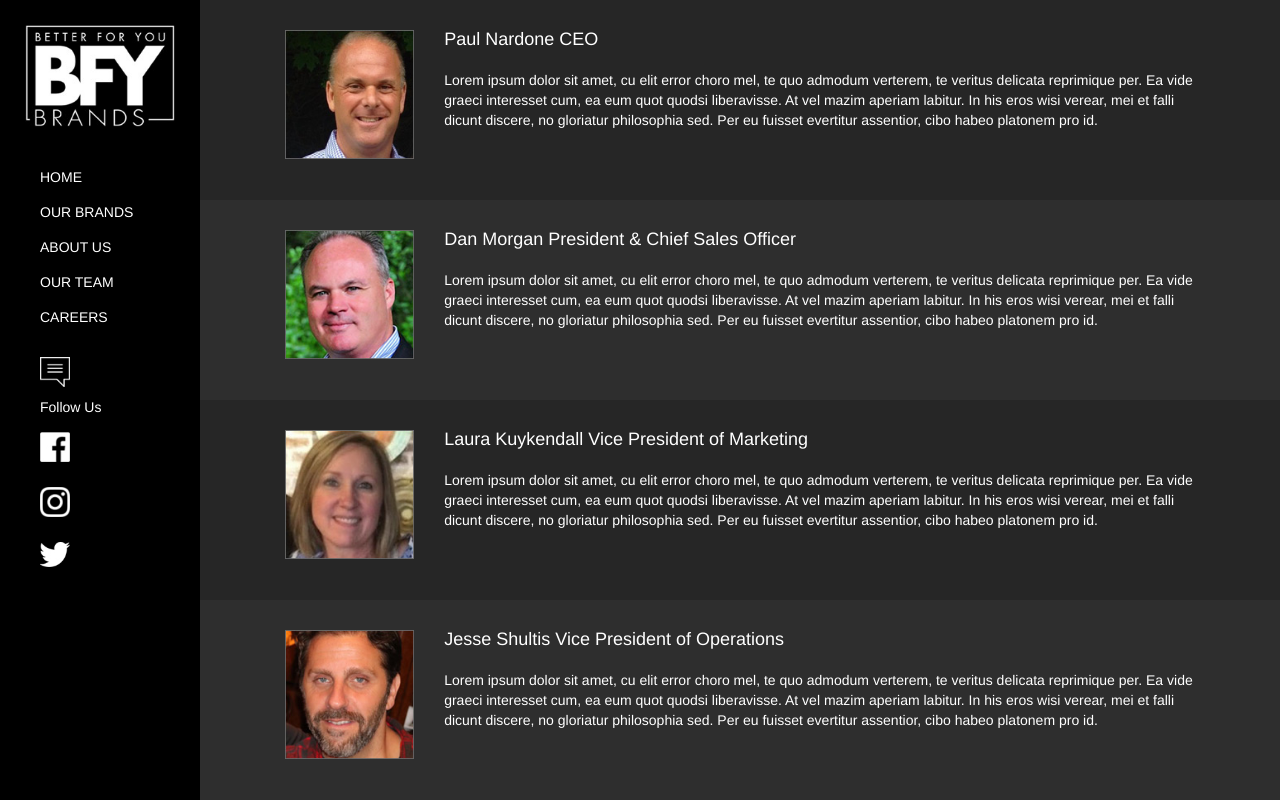
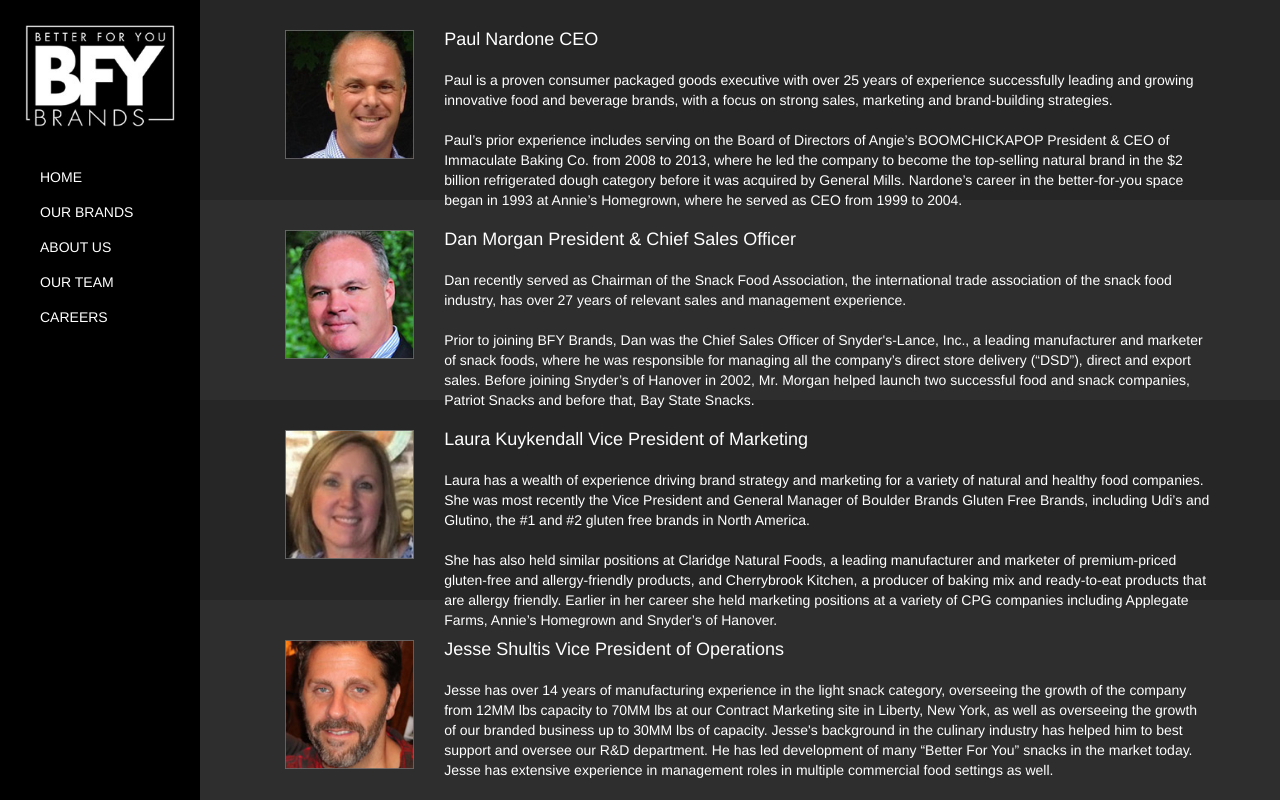
Before and after one commit to nmann4789/BFY-Brands, a PHP site: page /our-team in a window 1280 px wide. Run offline with PHP 8.4, Linux system fonts and the light colour scheme.

Commit message:
Content Update

```diff
--- a/header.php
+++ b/header.php
@@ -38,15 +38,6 @@
 					<li><a href="careers">Careers</a></li>
   			</ul>
 			</div>
-			<div id="social-icons">
-				<ul>
-					<li><img src="img/icon_followus.jpg"></li>
-					<li>Follow Us</li>
-					<li><a href="https://www.facebook.com/ourlittlerebellion" target="_blank"><img src="img/icon_facebook.jpg"></a></li>
-					<li><a href="https://www.instagram.com/popcorners/" target="_blank"><img src="img/icon_instagram.jpg"></a></li>
-					<li><a href="https://twitter.com/olrebellion" target="_blank"><img src="img/icon_twitter.jpg"></a></li>
-				</ul>
-			</div>
 		</nav>
 	</header>
 	<div class="side-nav-menu active">
--- a/our-team.php
+++ b/our-team.php
@@ -14,7 +14,8 @@
 				</div>
 				<div class="col-sm-10">
 					<h2>Paul Nardone  <span class="title">CEO</span></h2>
-					<p>Lorem ipsum dolor sit amet, cu elit error choro mel, te quo admodum verterem, te veritus delicata reprimique per. Ea vide graeci interesset cum, ea eum quot quodsi liberavisse. At vel mazim aperiam labitur. In his eros wisi verear, mei et falli dicunt discere, no gloriatur philosophia sed. Per eu fuisset evertitur assentior, cibo habeo platonem pro id.</p>
+					<p>Paul is a proven consumer packaged goods executive with over 25 years of experience successfully leading and growing innovative food and beverage brands, with a focus on strong sales, marketing and brand-building strategies.</p>
+					<p>Paul’s prior experience includes serving on the Board of Directors of Angie’s BOOMCHICKAPOP President & CEO of Immaculate Baking Co. from 2008 to 2013, where he led the company to become the top-selling natural brand in the $2 billion refrigerated dough category before it was acquired by General Mills. Nardone’s career in the better-for-you space began in 1993 at Annie’s Homegrown, where he served as CEO from 1999 to 2004.</p>
 				</div>
 			</div>
 		</div>
@@ -27,7 +28,8 @@
 				</div>
 				<div class="col-sm-10">
 					<h2>Dan Morgan  <span class="title">President & Chief Sales Officer</span></h2>
-					<p>Lorem ipsum dolor sit amet, cu elit error choro mel, te quo admodum verterem, te veritus delicata reprimique per. Ea vide graeci interesset cum, ea eum quot quodsi liberavisse. At vel mazim aperiam labitur. In his eros wisi verear, mei et falli dicunt discere, no gloriatur philosophia sed. Per eu fuisset evertitur assentior, cibo habeo platonem pro id.</p>
+					<p>Dan recently served as Chairman of the Snack Food Association, the international trade association of the snack food industry, has over 27 years of relevant sales and management experience. </p>
+					<p>Prior to joining BFY Brands, Dan was the Chief Sales Officer of Snyder's-Lance, Inc., a leading manufacturer and marketer of snack foods, where he was responsible for managing all the company’s direct store delivery (“DSD”), direct and export sales. Before joining Snyder’s of Hanover in 2002, Mr. Morgan helped launch two successful food and snack companies, Patriot Snacks and before that, Bay State Snacks.</p>
 				</div>
 			</div>
 		</div>
@@ -40,7 +42,8 @@
 				</div>
 				<div class="col-sm-10">
 					<h2>Laura Kuykendall  <span class="title">Vice President of Marketing</span></h2>
-					<p>Lorem ipsum dolor sit amet, cu elit error choro mel, te quo admodum verterem, te veritus delicata reprimique per. Ea vide graeci interesset cum, ea eum quot quodsi liberavisse. At vel mazim aperiam labitur. In his eros wisi verear, mei et falli dicunt discere, no gloriatur philosophia sed. Per eu fuisset evertitur assentior, cibo habeo platonem pro id.</p>
+					<p>Laura has a wealth of experience driving brand strategy and marketing for a variety of natural and healthy food companies. She was most recently the Vice President and General Manager of Boulder Brands Gluten Free Brands, including Udi’s and Glutino, the #1 and #2 gluten free brands in North America.</p>
+					<p>She has also held similar positions at Claridge Natural Foods, a leading manufacturer and marketer of premium-priced gluten-free and allergy-friendly products, and Cherrybrook Kitchen, a producer of baking mix and ready-to-eat products that are allergy friendly. Earlier in her career she held marketing positions at a variety of CPG companies including Applegate Farms, Annie’s Homegrown and Snyder’s of Hanover.</p>
 				</div>
 			</div>
 		</div>
@@ -53,7 +56,7 @@
 				</div>
 				<div class="col-sm-10">
 					<h2>Jesse Shultis  <span class="title">Vice President of Operations</span></h2>
-					<p>Lorem ipsum dolor sit amet, cu elit error choro mel, te quo admodum verterem, te veritus delicata reprimique per. Ea vide graeci interesset cum, ea eum quot quodsi liberavisse. At vel mazim aperiam labitur. In his eros wisi verear, mei et falli dicunt discere, no gloriatur philosophia sed. Per eu fuisset evertitur assentior, cibo habeo platonem pro id.</p>
+					<p>Jesse has over 14 years of manufacturing experience in the light snack category, overseeing the growth of the company from 12MM lbs capacity to 70MM lbs at our Contract Marketing site in Liberty, New York, as well as overseeing the growth of our branded business up to 30MM lbs of capacity. Jesse's background in the culinary industry has helped him to best support and oversee our R&D department. He has led development of many “Better For You” snacks in the market today. Jesse has extensive experience in management roles in multiple commercial food settings as well.</p>
 				</div>
 			</div>
 		</div>
```
